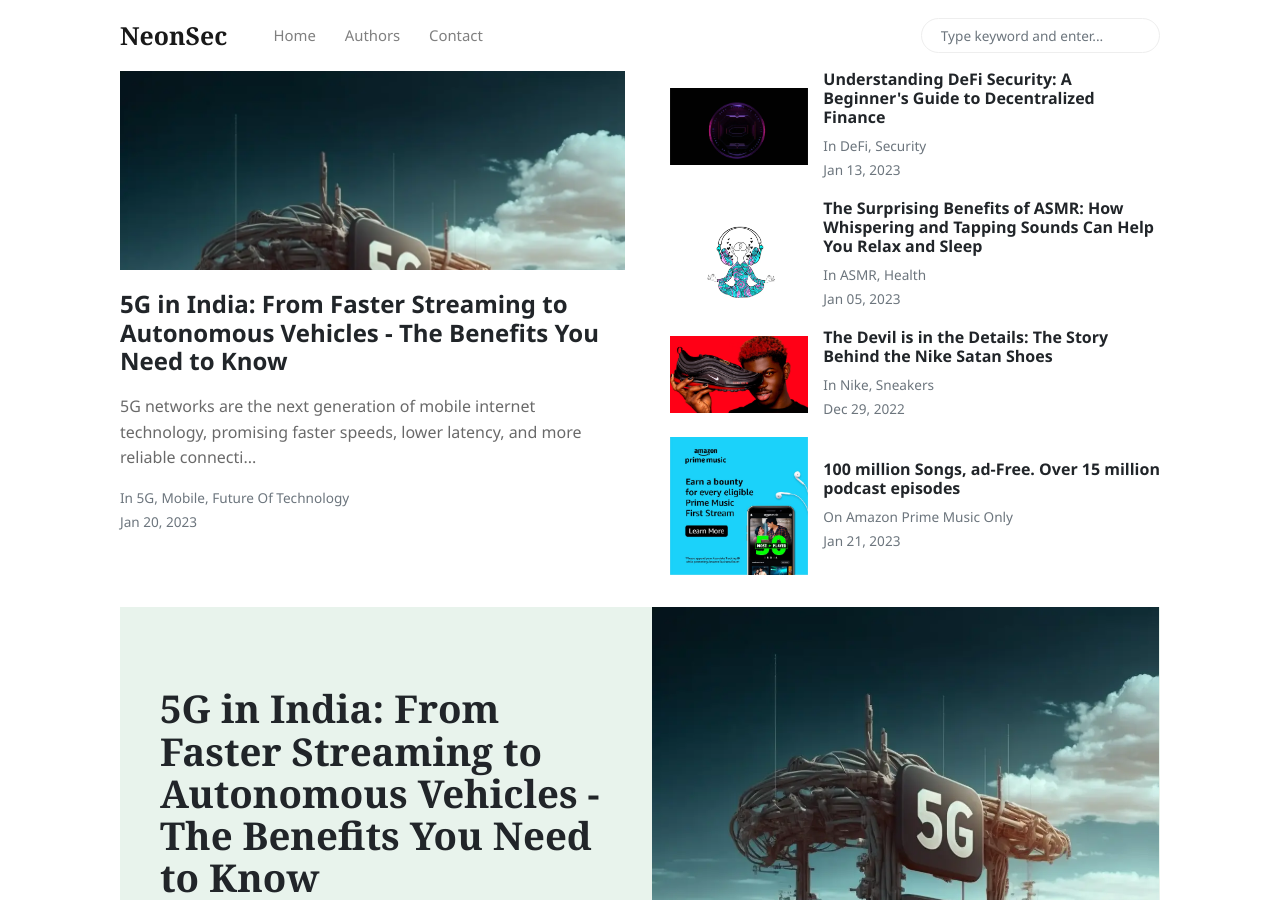
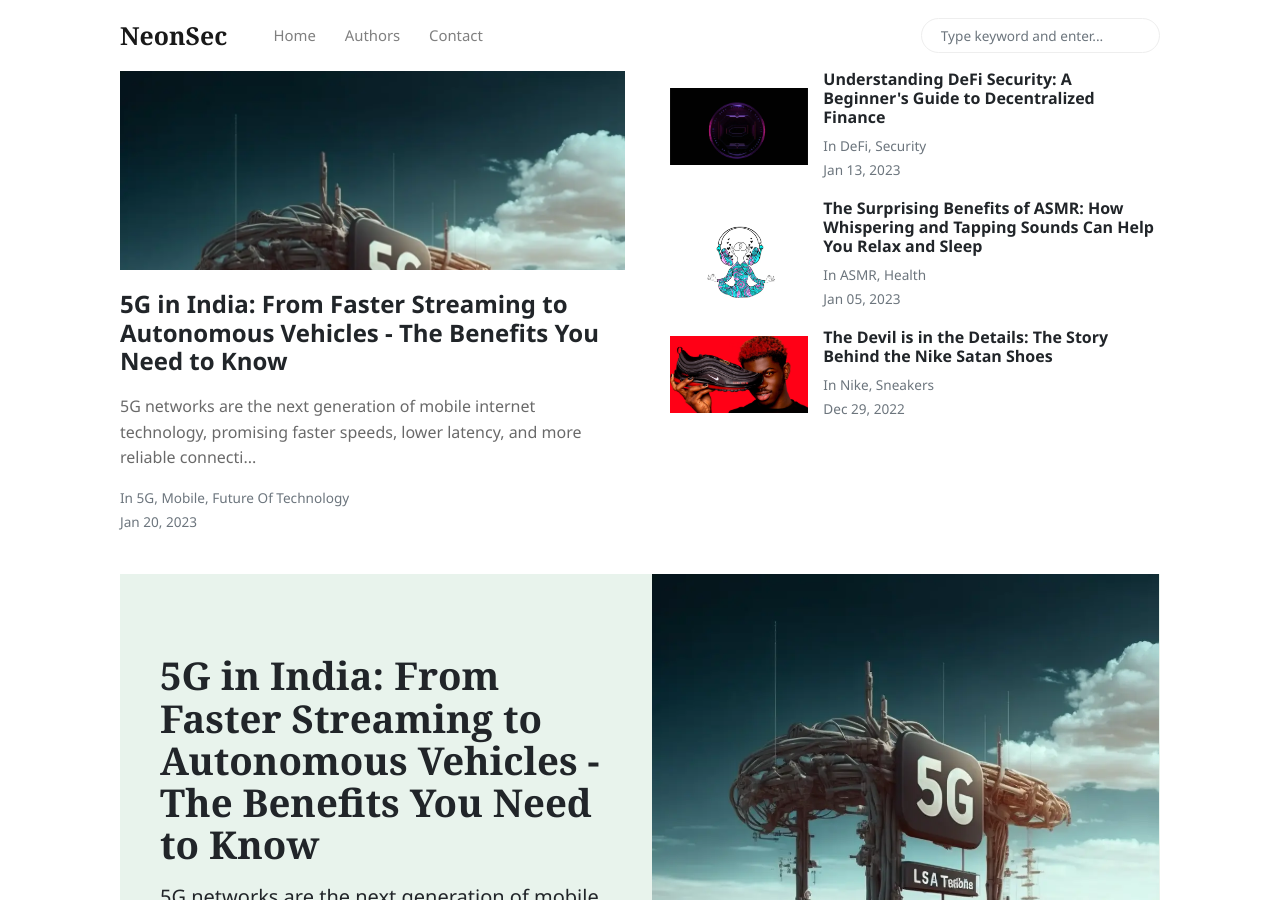
Before and after one commit to NeonSecOfficial/blog, a Jekyll site: the page built from index.html, in a window 1280 px wide and 900 px high. Built offline with Jekyll 4.4.1, drawn with Linux system fonts in a browser that asks for light colours; nearby versions of some CDN libraries; the list of posts is cut into pages by our own code.

```diff
--- a/index.html
+++ b/index.html
@@ -128,32 +128,11 @@ description: "NeOnSec is a blog about Cyber Security, Hacking, Programming, and
                     </small>
                 </div>
             </div>
-             <!-- Add an image with hyperlink-->
-        <div class="mb-3 d-flex align-items-center">
-
-            <div class="col-md-4">
-                <a href="https://amzn.to/3XOXDkK">
-                    <img class="w-100" src="{{site.baseurl}}/assets/images/prime_music.jpg" alt="Amazon Prime Music">
-                </a>
-            </div>
-                <div>
-                    <h2 class="mb-2 h6 font-weight-bold">
-                    <a class="text-dark" href="{{site.baseurl}}{{fourth_post.url}}">100 million Songs, ad-Free. Over 15 million podcast episodes</a>
-                    </h2>
-                    <small class="d-block text-muted">
-                        On <span class="catlist">
-                        <a class="text-capitalize text-muted smoothscroll" href="{{site.baseurl}}/categories.html#{{ category | downcase }}">Amazon Prime Music Only</a><span class="sep">, </span>
-                        </span>
-                    </small>
-                    <small class="text-muted">
-                      Jan 21, 2023
-                    </small>
-                </div>
-    </div>
 
     </div>
 
 </div>
+
 <!-- Sticky - add sticky tag to the post you want to highlight here - tags: [sticky] -->
 {% for post in site.posts %}
 {% if post.tags contains "sticky" %}
@@ -191,26 +170,11 @@ description: "NeOnSec is a blog about Cyber Security, Hacking, Programming, and
 
         <h4 class="font-weight-bold spanborder"><span>All Stories</span></h4>
 
-        {% assign i = 0 %}
+
         {% for post in paginator.posts %}
+
             {% include main-loop-card.html %}
 
-            {% if i == 4 and paginator.page == 1 %}
-
-                <!-- In Feed Ad-->
-                <script async src="https://pagead2.googlesyndication.com/pagead/js/adsbygoogle.js?client=ca-pub-3041411382010702"
-                    crossorigin="anonymous"></script>
-                <ins class="adsbygoogle"
-                    style="display:block"
-                    data-ad-format="fluid"
-                    data-ad-layout-key="-g6-1z+6p-kf+fp"
-                    data-ad-client="ca-pub-3041411382010702"
-                    data-ad-slot="5050005917"></ins>
-                <script>
-                    (adsbygoogle = window.adsbygoogle || []).push({});
-                </script>
-            {% endif %}
-            {% assign i = i | plus:1 %}
         {% endfor %}
 
         <div class="mt-5">
@@ -247,17 +211,6 @@ description: "NeOnSec is a blog about Cyber Security, Hacking, Programming, and
     <div class="col-md-4">
         {% include sidebar-featured.html %}
     </div>
-    <!--Multi plex ad-->
-    <script async src="https://pagead2.googlesyndication.com/pagead/js/adsbygoogle.js?client=ca-pub-3041411382010702"
-				crossorigin="anonymous"></script>
-			<ins class="adsbygoogle"
-				style="display:block"
-				data-ad-format="autorelaxed"
-				data-ad-client="ca-pub-3041411382010702"
-				data-ad-slot="9372394301"></ins>
-			<script>
-				(adsbygoogle = window.adsbygoogle || []).push({});
-			</script>
 
 </div>
 
```
